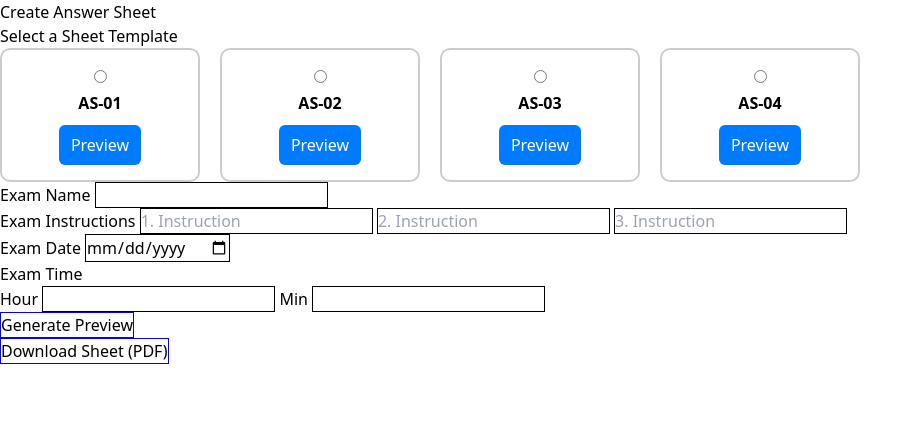
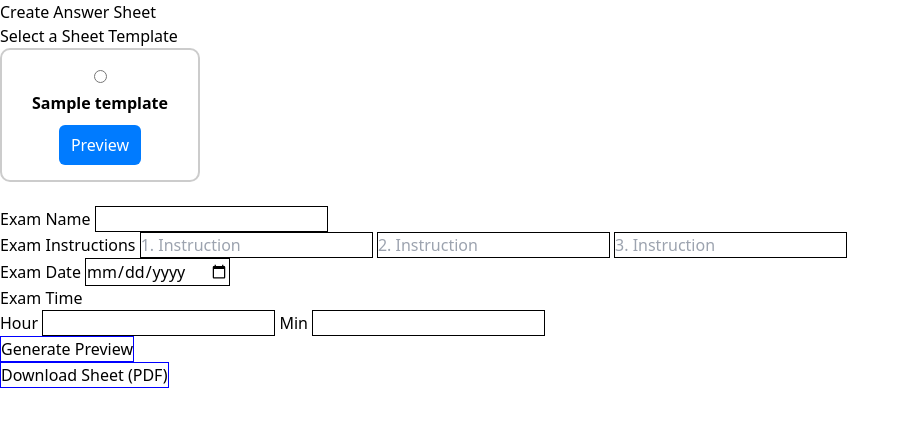
Before and after one commit to ibnu-umer/bubble-sheet-evaluator-web, a Django app: template omr/templates/sheet_edit.html in a window 1280 px wide. Shown: the top 422 px of the page, without its empty margins (0-923 px from the left). Run offline with Django 5.2, Linux system fonts and the light colour scheme; the template is opened without the code that fills it: most values are stand-ins (such as "Sample title", 1, 10 or a date in 2020); some libraries are stand-ins or nearby versions.

Commit message:
refactor: generate sheet templates dynamically using for loop

```diff
--- a/omr/templates/sheet_edit.html
+++ b/omr/templates/sheet_edit.html
@@ -83,35 +83,16 @@
             {% csrf_token %}
 
             <h2>Select a Sheet Template</h2>
-            <div class="template-options">
+            <div class="template-options mb-6">
+                {% for t in templates %}
                 <div class="template-card">
-                    <input type="radio" id="AS-01" name="sheet_template" value="AS-01" required />
-                    <label for="AS-01">AS-01</label>
-                    <button class="preview-btn" type="button" data-img="{% static 'sheet_images/AS-01.png' %}">
+                    <input type="radio" id="{{ t }}" name="sheet_template" value="{{ t }}" required />
+                    <label for="{{ t }}">{{ t }}</label>
+                    <button class="preview-btn" type="button" data-img="{% static 'sheet_images/' %}{{ t }}.png">
                         Preview
                     </button>
                 </div>
-                <div class="template-card">
-                    <input type="radio" id="AS-02" name="sheet_template" value="AS-02" />
-                    <label for="AS-02">AS-02</label>
-                    <button class="preview-btn" type="button" data-img="{% static 'sheet_images/AS-02.png' %}">
-                        Preview
-                    </button>
-                </div>
-                <div class="template-card">
-                    <input type="radio" id="AS-03" name="sheet_template" value="AS-03" />
-                    <label for="AS-03">AS-03</label>
-                    <button class="preview-btn" type="button" data-img="{% static 'sheet_images/AS-03.png' %}">
-                        Preview
-                    </button>
-                </div>
-                <div class="template-card">
-                    <input type="radio" id="AS-04" name="sheet_template" value="AS-04" />
-                    <label for="AS-04">AS-04</label>
-                    <button class="preview-btn" type="button" data-img="{% static 'sheet_images/AS-04.png' %}">
-                        Preview
-                    </button>
-                </div>
+                {% endfor %}
             </div>
 
             <div class="preview-overlay" id="previewOverlay">
```
Also changed, not shown: omr/templates/evaluate.html (+6 -25 lines), omr/views.py (+9 -4 lines).
